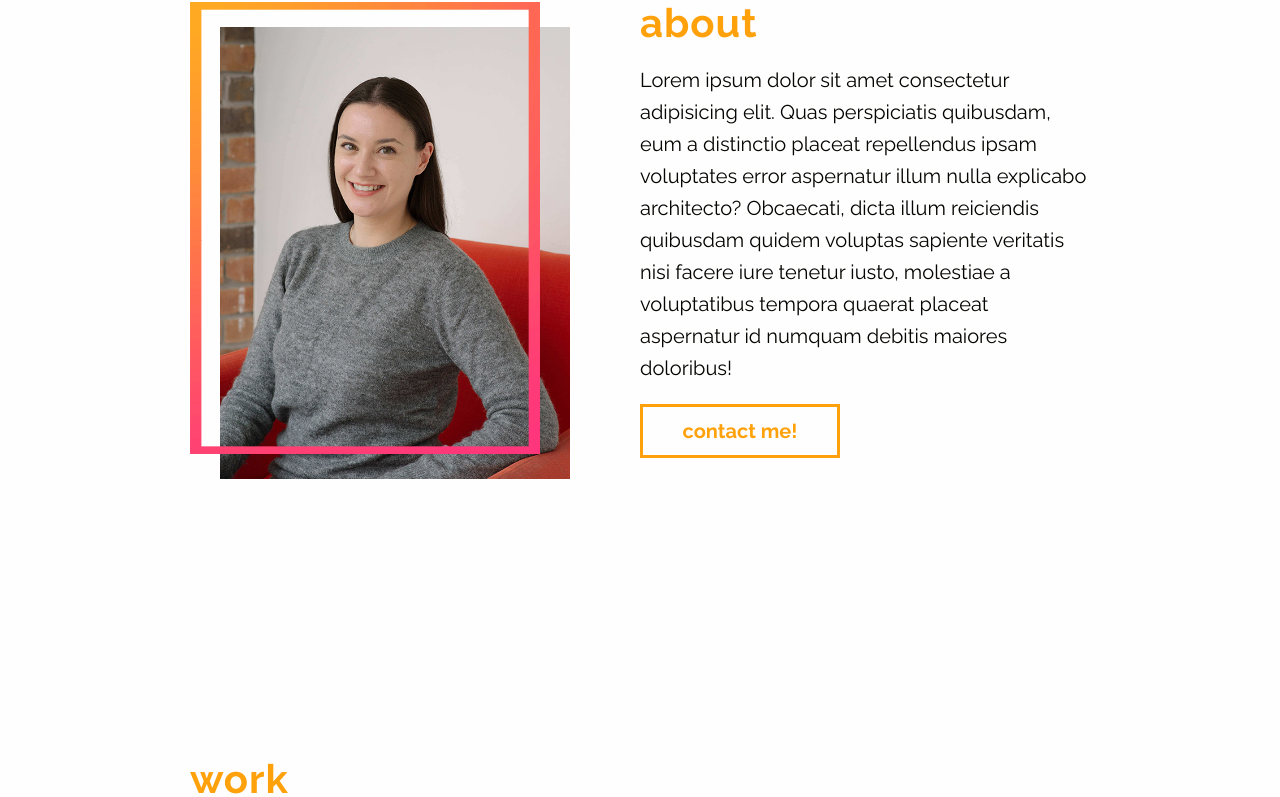
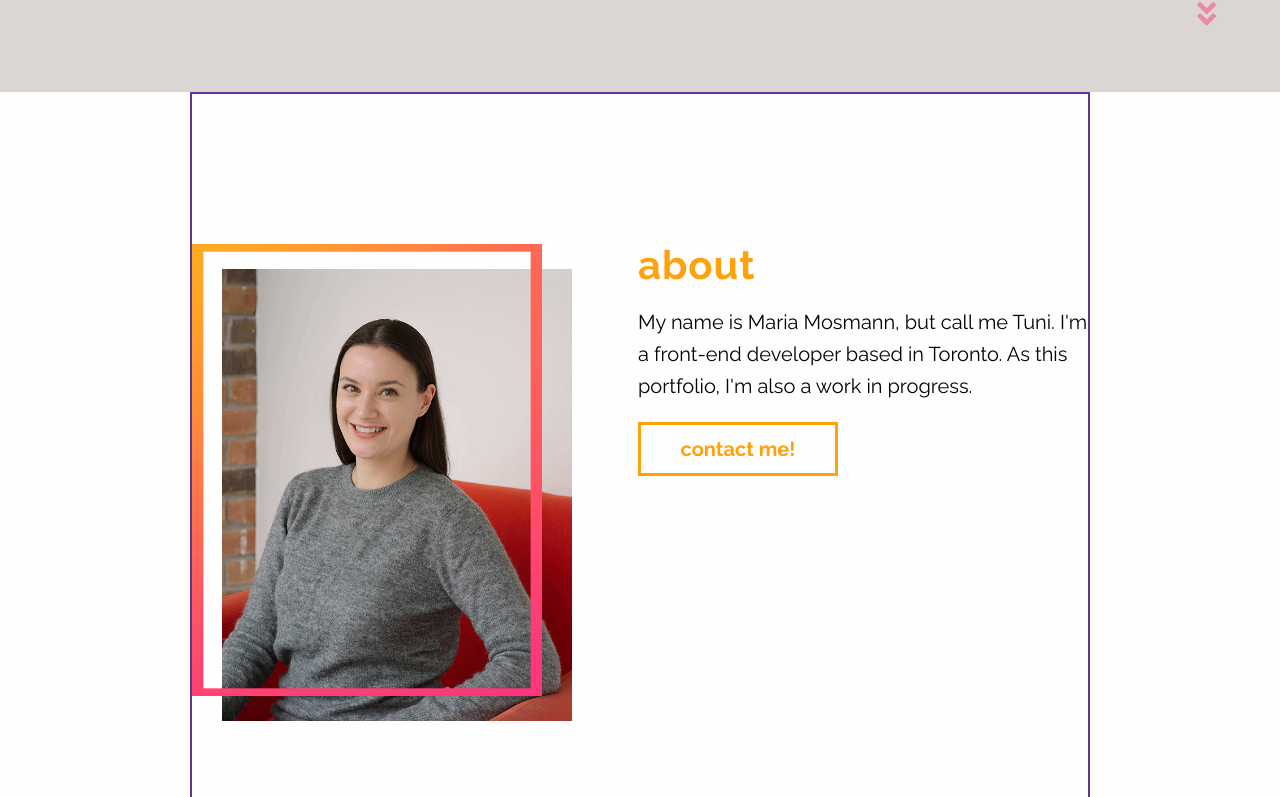
Before and after one commit to tunimosmann/portfolio, a plain HTML site: page index.html in a window 1280 px wide. Shown: the part 708-1505 px from the top of the page. Drawn offline with nearby package versions, Linux system fonts and the light colour scheme.

Commit message:
changed header, working on work session :key:

```diff
--- a/index.html
+++ b/index.html
@@ -23,9 +23,9 @@
     <!-- FAV ICONS -->
     <link type="image/png" href="assets/favicon.png" rel="icon">
     <link rel="apple-touch-icon" href="assets/appleIcon.png">
-    <!-- GOOGLE FONT -->
     <link rel="stylesheet" href="https://use.fontawesome.com/releases/v5.6.1/css/all.css" integrity="sha384-gfdkjb5BdAXd+lj+gudLWI+BXq4IuLW5IT+brZEZsLFm++aCMlF1V92rMkPaX4PP"
         crossorigin="anonymous">
+    <link rel="stylesheet" href="https://cdnjs.cloudflare.com/ajax/libs/animate.css/3.7.0/animate.min.css">
     <link href="https://fonts.googleapis.com/css?family=Raleway:400,700" rel="stylesheet">
     <link rel="stylesheet" href="styles/style.css">
     <title>Tuni | Web Developer</title>
@@ -91,6 +91,8 @@
             <img src="assets/key.png" alt="A metal key." class="header__image">
         </div>
     </div>
+
+    <i class="fas fa-angle-double-down header__icon animated fadeOutDown" aria-hidden=“true”></i>
 </header>
 <!-- HEADER END -->
 
@@ -109,7 +111,8 @@
             <div class="about__textContainer">
                 <h2 class="about__heading">About</h2>
 
-                <p class="about__text">Lorem ipsum dolor sit amet consectetur adipisicing elit. Quas perspiciatis quibusdam, eum a distinctio placeat repellendus ipsam voluptates error aspernatur illum nulla explicabo architecto? Obcaecati, dicta illum reiciendis quibusdam quidem voluptas sapiente veritatis nisi facere iure tenetur iusto, molestiae a voluptatibus tempora quaerat placeat aspernatur id numquam debitis maiores doloribus!</p>
+                <p class="about__text">My name is Maria Mosmann, but call me Tuni. I'm a front-end developer based in Toronto. As this
+                portfolio, I'm also a work in progress.</p>
 
                 <a href="#contact" class="button">Contact me!</a>
             </div>
--- a/styles/partials/_global.scss
+++ b/styles/partials/_global.scss
@@ -47,4 +47,5 @@ img {
     margin: 0 auto;
     padding: 150px 0;
     position: relative;
+    border: 2px solid rebeccapurple;
 }
--- a/styles/partials/_header.scss
+++ b/styles/partials/_header.scss
@@ -1,16 +1,27 @@
 .header {
     width: 100%;
-    height: 70vh;
+    height: 100vh;
     background: $backgroundSecondary;
     display: flex;
-    justify-content: center;
-    align-items: center;
+    justify-content: flex-end;
+    align-items: flex-end;
+    position: relative;
+    &__icon {
+        color: $colorAccent;
+        position: absolute;
+        font-size: 3rem;
+        right: 5%;
+        bottom: 10%;
+        animation-duration: 1500ms;
+        animation-iteration-count: infinite;
+    }
     &__wrapper {
         height: 40vh;
         display: flex;
         justify-content: flex-end;
         align-items: flex-end;
         padding: 0;
+        margin-bottom: 100px;
     }
     &__headingContainer {
         text-align: right;
```
Also changed, not shown: styles/style.css.
